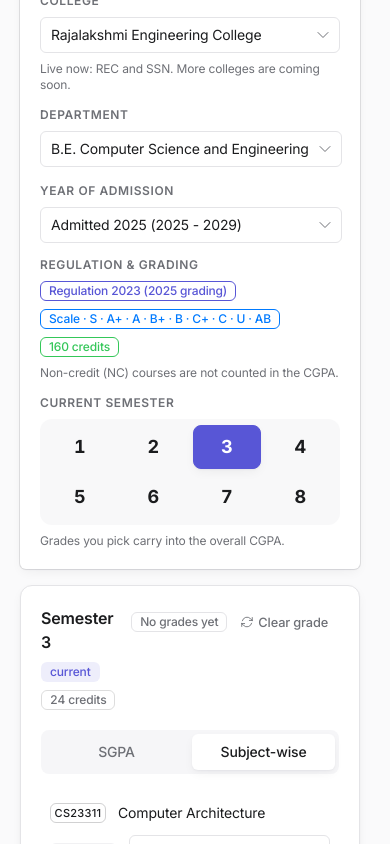
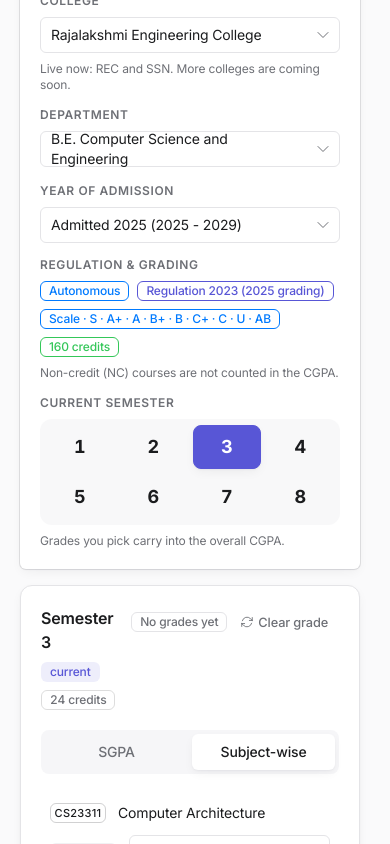
Before and after one commit to Tams3d/cgpa-calculator, a React (Vite) app: page / in a window 390 px wide. Shown: the part 3040-3884 px from the top of the page. Built offline with nearby package versions, Linux system fonts and the light colour scheme.

Commit message:
Feat: college autonomy badge and mobile arrear select polish

```diff
--- a/src/components/calculator/course-details-card.tsx
+++ b/src/components/calculator/course-details-card.tsx
@@ -168,6 +168,15 @@
         <div className="flex flex-col gap-2">
           <FieldLabel>Regulation &amp; grading</FieldLabel>
           <div className="flex flex-wrap gap-2">
+            <Badge
+              variant="outline"
+              className={cn(
+                "border-muted-foreground/50 text-muted-foreground",
+                college.autonomy === "autonomous" && "border-info text-info",
+              )}
+            >
+              {college.autonomy === "autonomous" ? "Autonomous" : "Non-autonomous"}
+            </Badge>
             <Badge variant="outline" className="border-primary text-primary">
               {curriculum.regulation}
             </Badge>
--- a/src/components/calculator/semester-card.tsx
+++ b/src/components/calculator/semester-card.tsx
@@ -82,7 +82,12 @@
   const [subjectId, setSubjectId] = useState<string | null>(null);
 
   const items = options.map((o) => ({
-    label: `${o.code} \u00B7 ${o.title}`,
+    label: (
+      <span className="flex items-center gap-1.5">
+        <span className="hidden font-mono sm:inline">{o.code}</span>
+        <span className="font-normal">{o.title}</span>
+      </span>
+    ),
     value: o.code,
   }));
 
@@ -91,6 +96,10 @@
   return (
     <div className="flex w-full flex-col gap-2 rounded-lg border border-dashed border-border bg-secondary/30 p-3">
       {canAdd ? (
+        <>
+          <span className="text-sm font-semibold text-foreground sm:hidden">
+            Add arrear subject
+          </span>
           <div className="flex w-full flex-col gap-2 sm:flex-row sm:items-center">
             <Select items={items} value={subjectId} onValueChange={(v) => setSubjectId(v ?? null)}>
               <SelectTrigger
@@ -107,10 +116,11 @@
                 ))}
               </SelectContent>
             </Select>
-          <div className="flex items-center justify-end gap-2 sm:justify-start">
+            <div className="flex w-full items-center justify-end gap-2 sm:w-auto sm:justify-start">
               <Button
                 type="button"
                 size="sm"
+                className="w-full sm:w-auto"
                 disabled={subjectId === null}
                 onClick={() => {
                   if (subjectId) {
@@ -123,6 +133,7 @@
               </Button>
             </div>
           </div>
+        </>
       ) : (
         <p className="text-xs font-medium text-muted-foreground">
           No subjects left to mark as arrear
--- a/src/components/ui/select.tsx
+++ b/src/components/ui/select.tsx
@@ -31,7 +31,7 @@
       data-slot="select-trigger"
       data-size={size}
       className={cn(
-        "flex w-full min-w-0 items-center justify-between gap-2 rounded-md border border-input bg-transparent py-2 pr-2 pl-2.5 text-sm whitespace-nowrap transition-colors outline-none select-none focus-visible:border-ring focus-visible:ring-3 focus-visible:ring-ring/50 disabled:cursor-not-allowed disabled:opacity-50 aria-invalid:border-destructive aria-invalid:ring-3 aria-invalid:ring-destructive/20 data-placeholder:text-muted-foreground data-[size=default]:h-9 data-[size=sm]:h-8 data-[size=sm]:rounded-md *:data-[slot=select-value]:line-clamp-1 *:data-[slot=select-value]:items-center *:data-[slot=select-value]:gap-1.5 dark:aria-invalid:border-destructive/50 dark:aria-invalid:ring-destructive/40 [&_svg]:pointer-events-none [&_svg]:shrink-0 [&_svg:not([class*='size-'])]:size-4",
+        "flex w-full min-w-0 items-center justify-between gap-2 rounded-md border border-input bg-transparent py-2 pr-2 pl-2.5 text-sm whitespace-normal transition-colors outline-none select-none focus-visible:border-ring focus-visible:ring-3 focus-visible:ring-ring/50 disabled:cursor-not-allowed disabled:opacity-50 aria-invalid:border-destructive aria-invalid:ring-3 aria-invalid:ring-destructive/20 data-placeholder:text-muted-foreground data-[size=default]:h-9 data-[size=sm]:h-8 data-[size=sm]:rounded-md *:data-[slot=select-value]:line-clamp-none *:data-[slot=select-value]:items-center *:data-[slot=select-value]:gap-1.5 dark:aria-invalid:border-destructive/50 dark:aria-invalid:ring-destructive/40 [&_svg]:pointer-events-none [&_svg]:shrink-0 [&_svg:not([class*='size-'])]:size-4",
         className,
       )}
       {...props}
@@ -96,7 +96,7 @@
       )}
       {...props}
     >
-      <SelectPrimitive.ItemText className="flex flex-1 shrink-0 gap-2 whitespace-nowrap">
+      <SelectPrimitive.ItemText className="flex flex-1 shrink-0 gap-2 whitespace-normal">
         {children}
       </SelectPrimitive.ItemText>
       <SelectPrimitive.ItemIndicator
--- a/src/data/colleges.ts
+++ b/src/data/colleges.ts
@@ -6,6 +6,7 @@
   id: "rec",
   name: "Rajalakshmi Engineering College",
   shortName: "REC",
+  autonomy: "autonomous",
   departments: DEPARTMENTS,
 };
 
@@ -13,6 +14,7 @@
   id: "rit",
   name: "Rajalakshmi Institute of Technology",
   shortName: "RIT",
+  autonomy: "autonomous",
   departments: DEPARTMENTS,
 };
 
@@ -20,6 +22,7 @@
   id: "ceg",
   name: "College of Engineering, Guindy",
   shortName: "CEG",
+  autonomy: "non-autonomous",
   departments: DEPARTMENTS,
 };
 
@@ -27,6 +30,7 @@
   id: "mit",
   name: "Madras Institute of Technology, Chromepet",
   shortName: "MIT",
+  autonomy: "non-autonomous",
   departments: DEPARTMENTS,
 };
 
@@ -34,6 +38,7 @@
   id: "sec",
   name: "Saveetha Engineering College",
   shortName: "SEC",
+  autonomy: "autonomous",
   departments: DEPARTMENTS,
 };
 
@@ -41,6 +46,7 @@
   id: "skcet",
   name: "Sri Krishna College of Engineering and Technology",
   shortName: "SKCET",
+  autonomy: "autonomous",
   departments: DEPARTMENTS,
 };
 
@@ -48,6 +54,7 @@
   id: "ssn",
   name: "SSN College of Engineering",
   shortName: "SSN",
+  autonomy: "autonomous",
   departments: [SSN_CSE, SSN_ECE, SSN_EEE, SSN_IT],
 };
 
--- a/src/types/curriculum.ts
+++ b/src/types/curriculum.ts
@@ -57,5 +57,10 @@
   shortName: string;
   /** Whether full curriculum data is live. Unavailable colleges show as "Coming soon" and are disabled. */
   available?: boolean;
+  /**
+   * Whether the college sets its own curriculum (autonomous) or follows its
+   * affiliating university's common curriculum (non-autonomous).
+   */
+  autonomy: "autonomous" | "non-autonomous";
   departments: Department[];
 }
```
Lines whose indentation alone changed are shown as unchanged.
